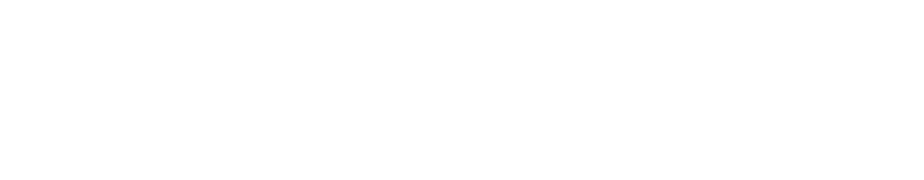
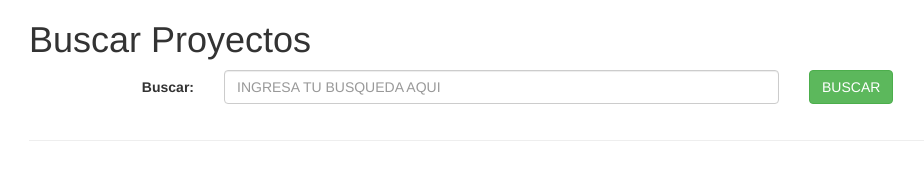
Before and after one commit to asdgreg/DW-MB, a plain HTML site: page buscar.html in a window 1280 px wide. Shown: the whole page, without its empty margins (41-965 px from the left). Drawn offline with Linux system fonts and the light colour scheme.

Commit message:
Add files via upload

```diff
--- a/buscar.html
+++ b/buscar.html
@@ -1,9 +1,31 @@
 <!DOCTYPE html>
 <html>
 <head>
-	<title></title>
+	<meta charset="utf-8">
+	<title>Buscar Proyecto</title>
+	<link rel="stylesheet" type="text/css" href="css/bootstrap.min.css">
+<!--
+	<link rel="stylesheet" type="text/css" href="css/freelancer.css">
+-->
+</head>
 </head>
 <body>
+<div class="form-horizontal container">
+		<h1>Buscar Proyectos</h1>
+		  <div class="form-group">
+		    <label class="col-sm-2 control-label">Buscar:</label>
+		    <div class="col-sm-6">
+		      <input type="text" class="form-control" name="txt-buscar" id="txt-buscar" placeholder="INGRESA TU BUSQUEDA AQUI">
+		    </div>
+		    <div class="col-sm-2">
+		      <button class="btn btn-success" onclick="verificacion();">BUSCAR</button>
+		    </div>
 
+		  </div>
+		  <div class="col-sm-2"></div>
+		  <div class="container" id="mensajes"></div>
+		<hr>
+	</div>
+<script type="text/javascript" src="js/buscar.js"></script>
 </body>
 </html>
```
